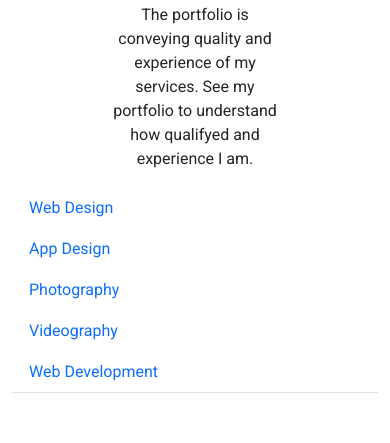
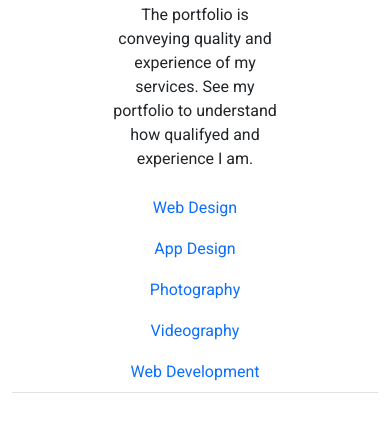
Before and after one commit to hadichanurmuhammad/my-portfolio, a plain HTML site: page index.html in a window 390 px wide. Shown: the part 4342-4785 px from the top of the page. Drawn offline with nearby package versions, Linux system fonts and the light colour scheme.

Commit message:
Update style.css

```diff
--- a/css/style.css
+++ b/css/style.css
@@ -107,6 +107,8 @@ body{
 @media(max-width: 409px){
 	.nav-tabs{
 		flex-direction: column;
+		align-items: center;
+		margin: 0 auto;
 	}
 
 	.footer > .container > .wrapper {
```
